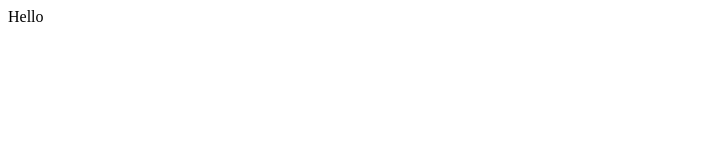
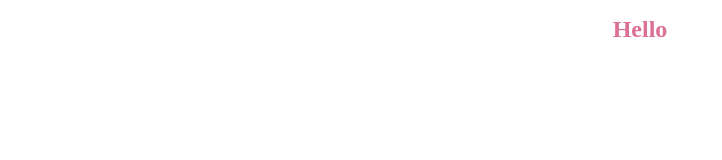
Before and after one commit to mendelssohnbach/css-style-tutorial, a React (Create React App) app: page / in a window 1280 px wide. Shown: the top 160 px of the page, without its empty margins (0-722 px from the left). Built offline with nearby package versions, Linux system fonts and the light colour scheme.

Commit message:
酒精 styled-componentsスタイル対応

```diff
--- a/src/components/hello.tsx
+++ b/src/components/hello.tsx
@@ -1,6 +1,13 @@
 import * as React from 'react';
-import css from './hello.css';
+import styled from 'styled-components';
+
+// Title コンポーネントの定義
+const Title = styled.h1`
+  font-size: 1.5em;
+  text-align: center;
+  color: palevioletred;
+`;
 
 export const Hello: React.FC = () => {
-  return <div className={css.box}>Hello</div>;
+  return <Title>Hello</Title>;
 };
```
